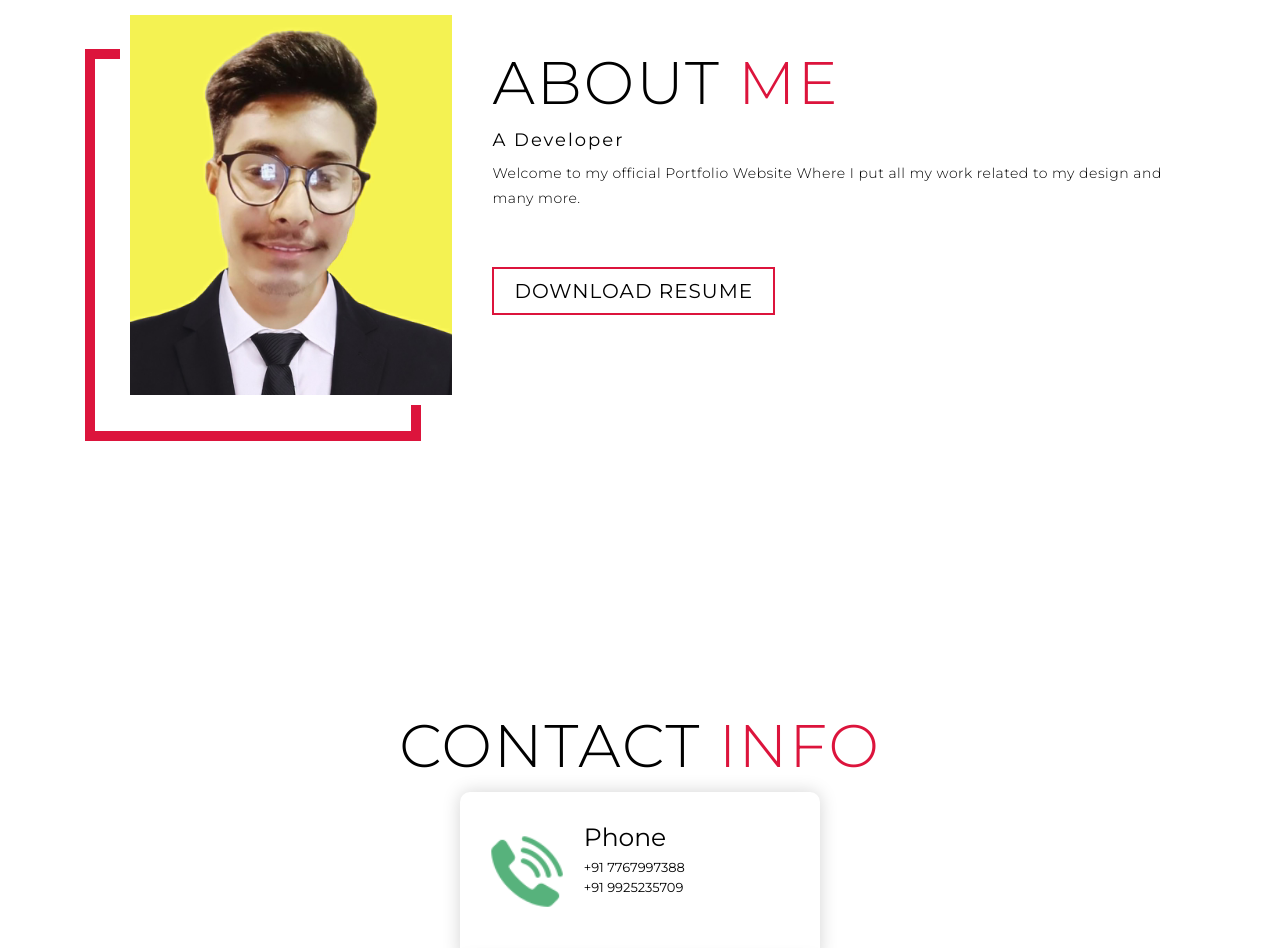
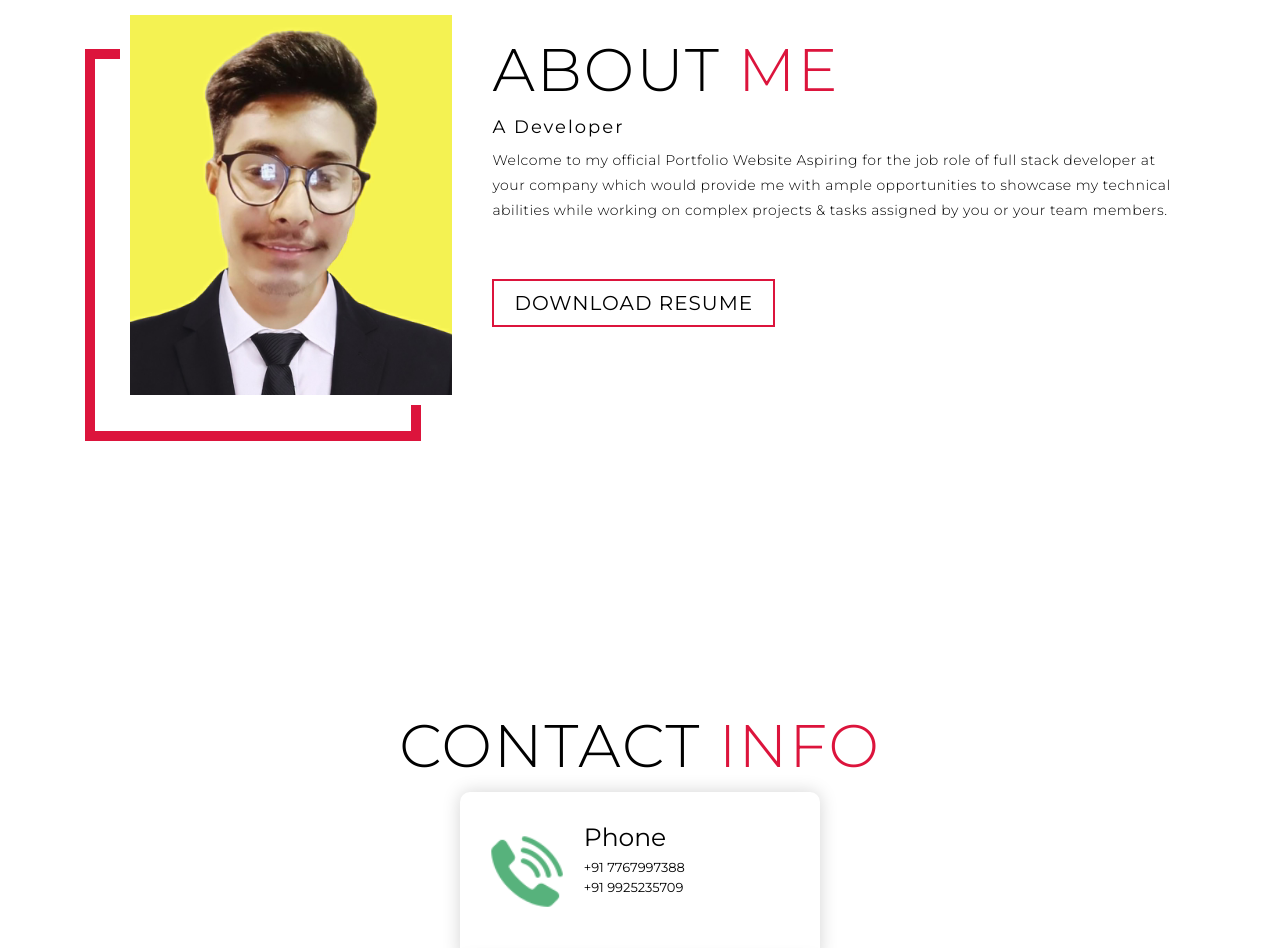
Before and after one commit to tusharvpatil8/tusharpatil2001, a plain HTML site: page index.html in a window 1280 px wide. Shown: the part 4730-5678 px from the top of the page. Drawn offline with Linux system fonts and the light colour scheme.

Commit message:
Update index.html

```diff
--- a/index.html
+++ b/index.html
@@ -187,10 +187,12 @@
                 <h1 class="section-title">About <span>me</span></h1>
                 <h2>A Developer</h2>
                 <p>Welcome to my official Portfolio Website
-                    Where I put all my work related to my
-                    design and many more.
+                  Aspiring for the job role of full stack developer at your
+                  company which would provide me with ample opportunities to
+                  showcase my technical abilities while working on complex
+                  projects & tasks assigned by you or your team members.
                 </p>
-                <a href="C:\Users\lenovo\Downloads\Tushar's_ Updated_Resume2023 (1).pdf" class="cta">Download Resume</a>
+                <a href="Tushar_Patil_Updated_2023_Resume (1).pdf" class="cta">Download Resume</a>
             </div>
         </div>
     </section>
```
